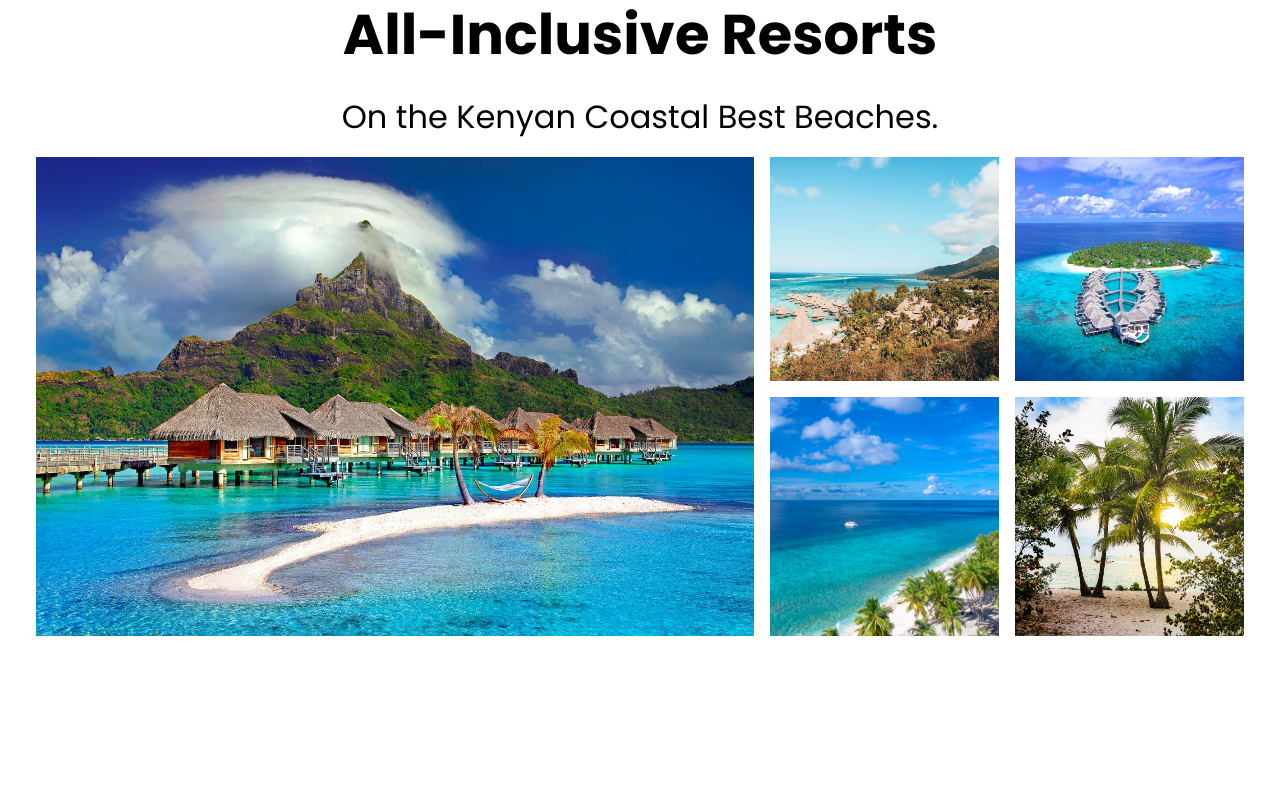
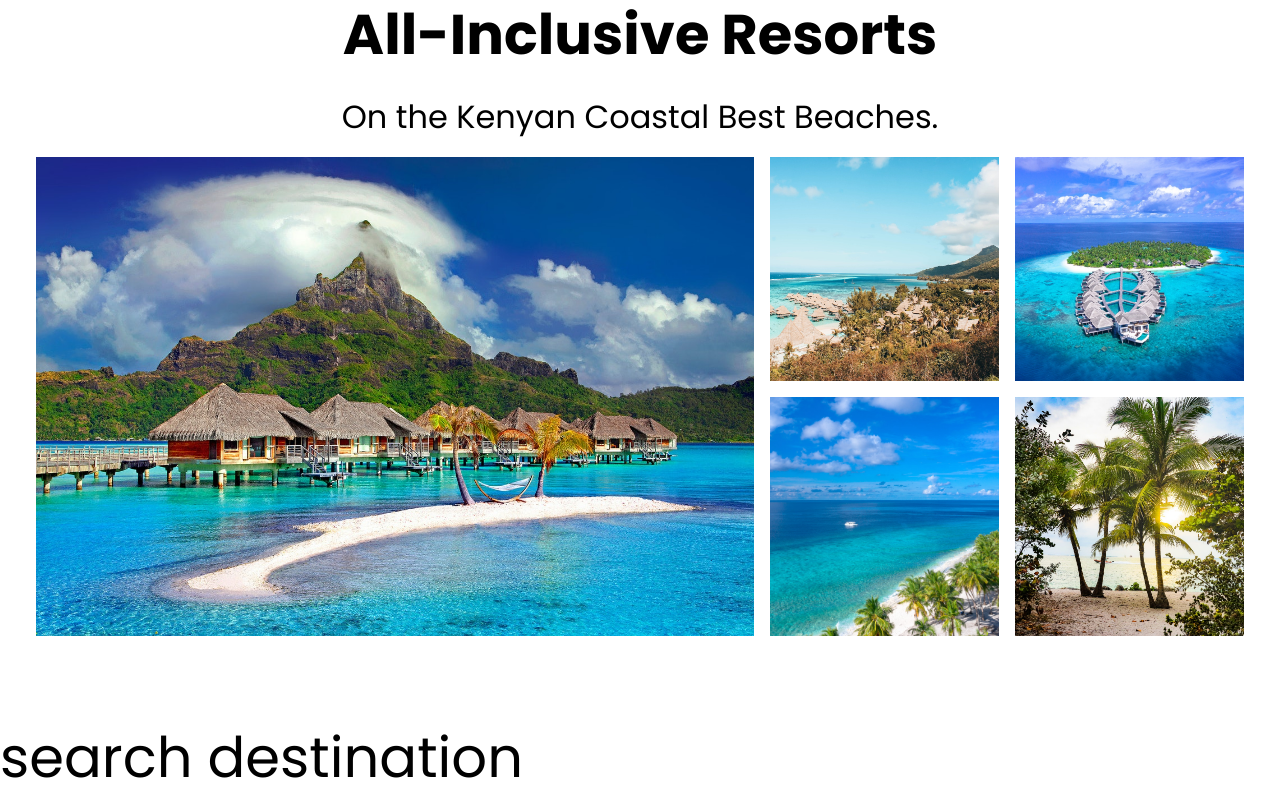
Before and after one commit to Tobias-lab351/travel-app, a React (Vite) app: page / in a window 1280 px wide. Shown: the part 887-1687 px from the top of the page. Before the commit the page ends 1603 px from the top, so only its background shows below. Built offline with nearby package versions, Linux system fonts and the light colour scheme.

Commit message:
updated components

```diff
--- a/src/App.jsx
+++ b/src/App.jsx
@@ -1,6 +1,7 @@
 import Destination from "./components/destination/Destination";
 import Hero from "./components/hero/Hero";
 import Navbar from "./components/navbar/Navbar";
+import Search from "./components/Search/Search";
 
 function App() {
   return (
@@ -8,6 +9,7 @@ function App() {
       <Navbar />
       <Hero />
       <Destination />
+      <Search />
     </>
   );
 }
--- a/src/components/Search/Search.jsx
+++ b/src/components/Search/Search.jsx
@@ -3,7 +3,7 @@ import "./Search.css"
 export default function Search() {
   return (
     <div>
-
+      <h1>search destination</h1>
     </div>
   )
 }
```
